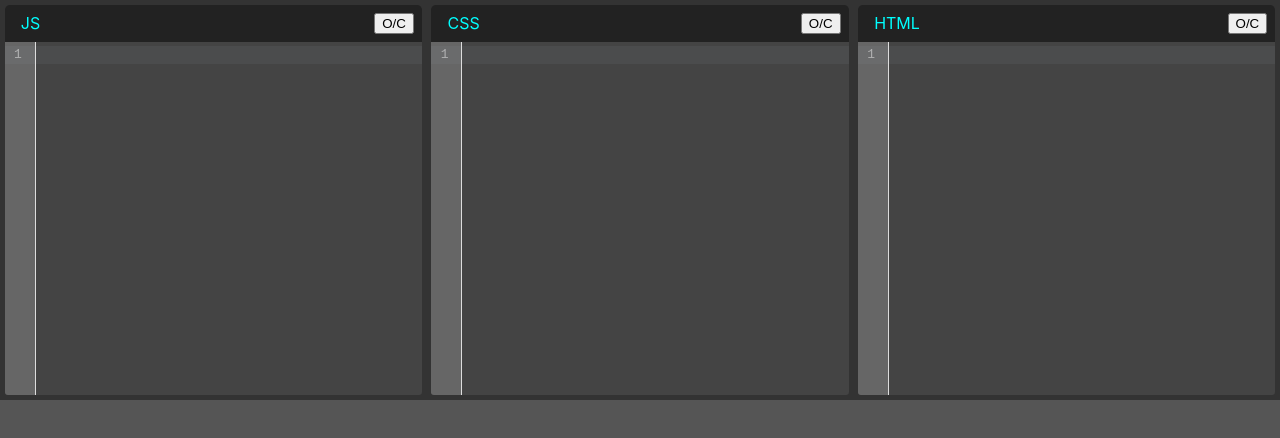
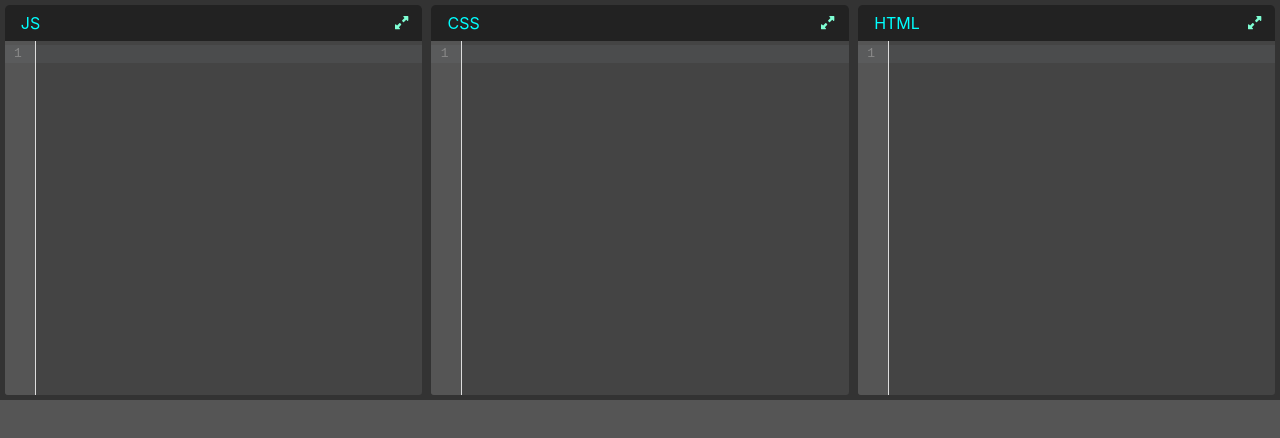
Before and after one commit to IliaRebenok/code-pen-clone, a React (Create React App) app: page / in a window 1280 px wide. Shown: the top 438 px of the page. Built offline with nearby package versions, Linux system fonts and the light colour scheme.

Commit message:
added functionality to buttons on the editors as well as the functionality of local data storage for the editors, so after reloading the page all the code wil stay whee it was

```diff
--- a/package.json
+++ b/package.json
@@ -3,6 +3,8 @@
   "version": "0.1.0",
   "private": true,
   "dependencies": {
+    "@fortawesome/free-solid-svg-icons": "^6.2.1",
+    "@fortawesome/react-fontawesome": "^0.2.0",
     "@testing-library/jest-dom": "^5.16.5",
     "@testing-library/react": "^13.4.0",
     "@testing-library/user-event": "^13.5.0",
--- a/src/components/App.js
+++ b/src/components/App.js
@@ -6,24 +6,36 @@ import { html } from '@codemirror/lang-html';
 import { css } from '@codemirror/lang-css';
 import EditorWrap from './EditorWrap';
 import { EditorView } from '@codemirror/view';
+import useLocalStorage from '../hooks/UseLocalStorage'
+import { useEffect } from 'react';
 
 const extensionsJS = [javascript({ jsx: true }), EditorView.lineWrapping];
-const extensionsXML = [html({ html: true  }), EditorView.lineWrapping];
+const extensionsXML = [html({ html: true }), EditorView.lineWrapping];
 const extensionsCSS = [css({ css: true }), EditorView.lineWrapping];
+
 
 function App() {
 
-  const [html, setHtml] = useState('');
-  const [css, setCss] = useState('');
-  const [js, setJs] = useState('');
+  const [html, setHtml] = useLocalStorage('html', '');
+  const [css, setCss] = useLocalStorage('css', '');
+  const [js, setJs] = useLocalStorage('js', '');
+  const [srcDoc, setSrcDoc] = useState('');
 
-  const srcDoc = `
+  useEffect(() => {
+    const timeOut = setTimeout(() => {
+      setSrcDoc(`
         <html>
         <body>${html}</body>
         <style>${css}</style>
         <script>${js}</script>
         </html>
-  `
+      `)
+    }, 300)
+
+    return () => clearTimeout(timeOut)
+
+  }, [html, css, js])
+
 
   return (
     <div>
--- a/src/components/EditorTheme.js
+++ b/src/components/EditorTheme.js
@@ -31,30 +31,30 @@ const MyTheme = createTheme({
     theme: 'light',
     settings: {
         background: '#444',
-        foreground: '#fff',
+        foreground: '#fefefe',
         caret: '#e022e0',
         selection: '#036dd626',
         selectionMatch: '#036dd626',
         lineHighlight: '#8a91991a',
-        gutterBackground: '#666',
-        gutterForeground: '#fff7',
+        gutterBackground: '#555',
+        gutterForeground: '#888',
 
     },
     styles: [
-        { tag: t.comment, color: '#787b8099' },
+        { tag: t.comment, color: '#7888cc' },
         { tag: t.variableName, color: '#ff5' },
-        { tag: [t.string, t.special(t.brace)], color: '#eee' },
+        { tag: [t.string, t.special(t.brace)], color: '#fafa' },
         { tag: t.number, color: '#fafa' },
         { tag: t.bool, color: '#faf' },
         { tag: t.null, color: '#f6f' },
-        { tag: t.keyword, color: '#ccc' },
+        { tag: t.keyword, color: '#ffaa' },
         { tag: t.operator, color: '#fff6' },
-        { tag: t.className, color: '#5c6166' },
+        { tag: t.className, color: '#ffaa' },
         { tag: t.definition(t.typeName), color: '#eee' },
-        { tag: t.typeName, color: '#5c6166' },
-        { tag: t.angleBracket, color: '#5c6166' },
-        { tag: t.tagName, color: '#5c6166' },
-        { tag: t.attributeName, color: '#5c6166' },
+        { tag: t.typeName, color: '#f6fa' },
+        { tag: t.angleBracket, color: '#f6fa' },
+        { tag: t.tagName, color: '#f6fa' },
+        { tag: t.attributeName, color: '#6ffa' },
     ],
 });
 
--- a/src/components/EditorWrap.js
+++ b/src/components/EditorWrap.js
@@ -1,11 +1,27 @@
+import React, {useState} from 'react'
+import { FontAwesomeIcon } from '@fortawesome/react-fontawesome';
+import { faCompressAlt, faExpandAlt } from '@fortawesome/free-solid-svg-icons';
+
+
 
 export default function EditorWrap(props) {
+
+    const [open, setOpen] = useState(true);
+
+    function changeButtonState() {
+        setOpen(prevOpen => ! prevOpen);
+        console.log(`button is pressed, state is ${open}`)
+    }
+
+
     return (
-        <div className='editor-container'>
+        <div className={`editor-container ${open ? '': 'collapsed'}`}>
             <div className='editor-title'>
                 {props.language}
-                <button>
-                    O/C
+                <button
+                    className='expand-button'
+                    onClick={changeButtonState}>
+                    <FontAwesomeIcon icon={open ? faExpandAlt : faCompressAlt}/>
                 </button>
             </div>
             {props.children}
--- /dev/null
+++ b/src/hooks/UseLocalStorage.js
@@ -0,0 +1,26 @@
+import React, { useEffect, useState } from "react";
+
+const PREFIX = 'codepen-clone-'
+
+export default function useLocalStorage(key, initialValue){
+    const prefixedKey = PREFIX + key;
+
+    const [value, setValue] = useState(() => {
+        const jsonValue = localStorage.getItem(prefixedKey)
+
+        if (jsonValue != null){
+            return JSON.parse(jsonValue)
+        }
+        if (typeof initialValue === 'function') {
+            return initialValue();
+        } else {
+            return initialValue;
+        }
+    })
+
+    useEffect(() => {
+        localStorage.setItem(prefixedKey, JSON.stringify(value))
+    }, [prefixedKey, value])
+
+    return[value,setValue];
+}
--- a/src/index.css
+++ b/src/index.css
@@ -9,6 +9,8 @@ body {
   -moz-osx-font-smoothing: grayscale;
 
 }
+
+
 
 code {
   font-family: source-code-pro, Menlo, Monaco, Consolas, 'Courier New',
@@ -38,6 +40,18 @@ iframe {
 
 }
 
+.editor-container.collapsed {
+  flex-grow: 0;
+}
+
+.expand-button{
+  margin-left: .5rem;
+  background: none;
+  border: none;
+  color: aquamarine;
+  cursor: pointer;
+}
+
 .editor-title {
   display: flex;
   justify-content: space-between;
@@ -46,6 +60,7 @@ iframe {
   padding: .5rem .5rem .5rem 1rem ;
   border-top-left-radius: .3rem;
   border-top-right-radius: .3rem;
+
 }
 
 .code-mirror-wrapper {
```
Also changed, not shown: 1 other file (tests, documents, lock files or other folders). Lines whose indentation alone changed are shown as unchanged.
